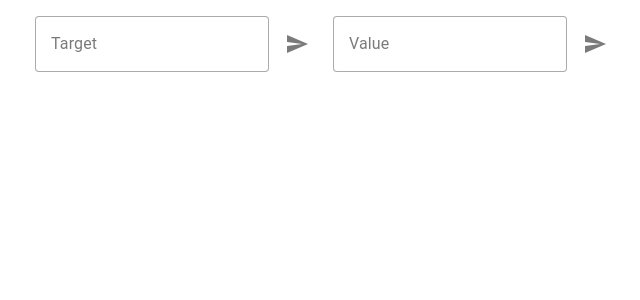
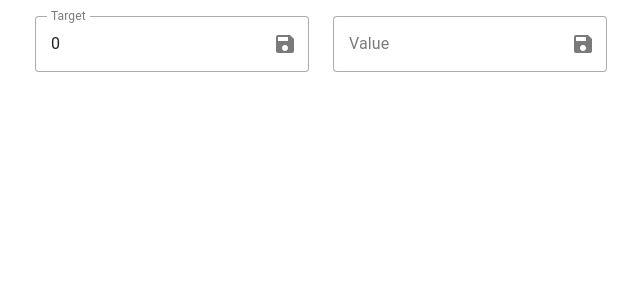
Before and after one commit to entorb/eta-vue, a Vue app: page / in a window 1280 px wide. Shown: the top 300 px of the page, without its empty margins (21-661 px from the left). Built offline with nearby package versions, Linux system fonts and the light colour scheme.

Commit message:
Target and Value save and load from local storage

```diff
--- a/src/App.vue
+++ b/src/App.vue
@@ -2,7 +2,7 @@
   <v-app>
     <v-main>
       <!-- <HelloWorld /> -->
-      <InputTargetValue @set-target="setTarget" @add-row="addRow" />
+      <InputTargetValue :target="target" @set-target="setTarget" @add-row="addRow" />
     </v-main>
   </v-app>
 </template>
@@ -13,6 +13,11 @@
 import { defineComponent } from 'vue'
 import InputTargetValue from './components/InputTargetValue.vue'
 // import HelloWorld from "./components/HelloWorld.vue";
+
+// type DataRow = {
+//   date: Date
+//   value: Number
+// }
 
 export default defineComponent({
   components: {
@@ -31,22 +36,53 @@ export default defineComponent({
   data() {
     return {
       target: 0.0,
+      data: [] as Array<{ date: Date; value: number }>,
     }
   },
-  watch: {
-    // name: function(value) {
-    //   //do something
-    // deep: true,
-    // }
+  created() {
+    // read data from Local Storage
+    let stored = localStorage.getItem('target')
+    if (stored !== null) {
+      this.target = parseFloat(stored)
+    }
+    stored = localStorage.getItem('data')
+    if (stored !== null) {
+      const obj = JSON.parse(stored)
+      this.data = obj.map((item: { date: string; value: number }) => ({
+        date: new Date(item.date), // Assuming item.date is a valid date string
+        value: item.value,
+      }))
+    }
   },
   methods: {
     setTarget(target: number) {
       console.log('new target:', target)
+      this.target = target
+      this.updateLocalStorageTarget()
     },
-    addRow(row: {}) {
+    addRow(row: { date: Date; value: number }) {
       console.log('new row:', row)
+      this.data.push(row)
+      console.log(this.data)
+      this.updateLocalStorageData()
+    },
+    deleteAllData() {
+      this.data = []
+      localStorage.removeItem('data')
+    },
+    updateLocalStorageTarget() {
+      localStorage.setItem('target', this.target.toString())
+    },
+    updateLocalStorageData() {
+      localStorage.setItem('data', JSON.stringify(this.data))
     },
   },
+  // watch: {
+  //   // name: function(value) {
+  //   //   //do something
+  //   // deep: true,
+  //   // }
+  // },
   // emits: ["dummy-emit"],
   // setup(props, { emit }) {
   //   const addToCount=(n: number)=>{
--- a/src/components/InputTargetValue.vue
+++ b/src/components/InputTargetValue.vue
@@ -5,10 +5,10 @@
         <v-text-field
           v-model="inputTarget"
           label="Target"
-          :append-icon="'mdi-send'"
+          :append-inner-icon="'mdi-content-save'"
           variant="outlined"
           type="text"
-          @click:append="enterTarget"
+          @click:append-inner="enterTarget"
           @keyup.enter="enterTarget"
         />
       </v-col>
@@ -16,10 +16,10 @@
         <v-text-field
           v-model="inputValue"
           label="Value"
-          :append-icon="'mdi-send'"
+          :append-inner-icon="'mdi-content-save'"
           variant="outlined"
           type="text"
-          @click:append="enterValue"
+          @click:append-inner="enterValue"
           @keyup.enter="enterValue"
         />
       </v-col>
@@ -33,10 +33,10 @@ import { defineComponent } from 'vue'
 export default defineComponent({
   emits: ['set-target', 'add-row'],
   //   components: {},
-  //   props: {},
+  props: { target: { type: Number, default: 0.0 } },
   data() {
     return {
-      inputTarget: '',
+      inputTarget: this.target.toString() || '',
       inputValue: '',
     }
   },
@@ -56,7 +56,7 @@ export default defineComponent({
       }
 
       const date = new Date()
-      const newRow = { value: value, date }
+      const newRow = { date: date, value: value }
       // Emit an event to update the data table
       this.$emit('add-row', newRow)
       this.inputValue = ''
```
